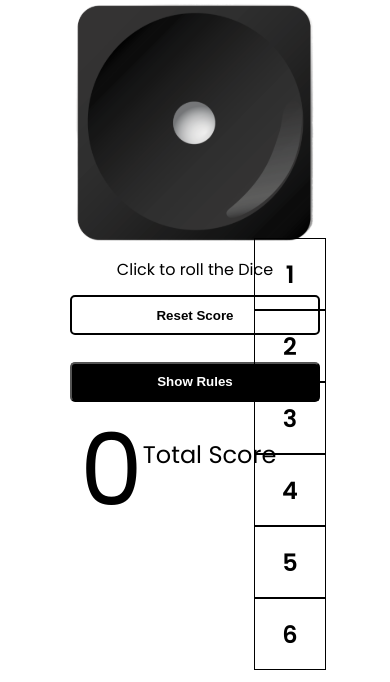
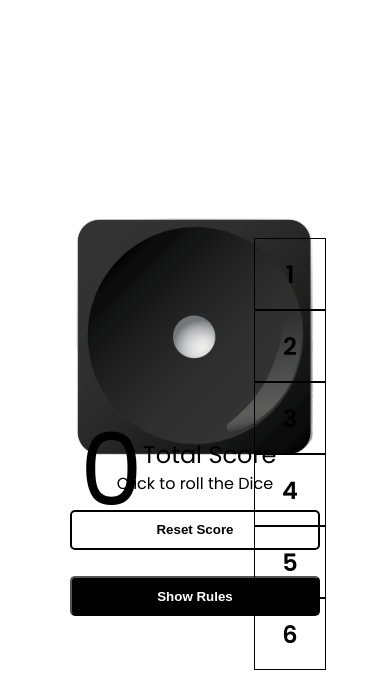
Before and after one commit to abhijith-07/dice-game, a React (Vite) app: page / in a window 390 px wide. Both pictures are taken after a click on the button "Play Now". Shown: the top 682 px of the page. Built offline with nearby package versions, Linux system fonts and the light colour scheme.

Commit message:
fix: ipad responsive for gamecontainer

```diff
--- a/src/components/Cube/Cube.module.css
+++ b/src/components/Cube/Cube.module.css
@@ -48,3 +48,10 @@
     border: 2px solid var(--black);
     transition: 0.35s background ease-in;
 }
+
+@media (max-width: 998px) {
+    .gameContainer {
+        height: 100vh;
+        align-items: center;
+    }
+}
```
